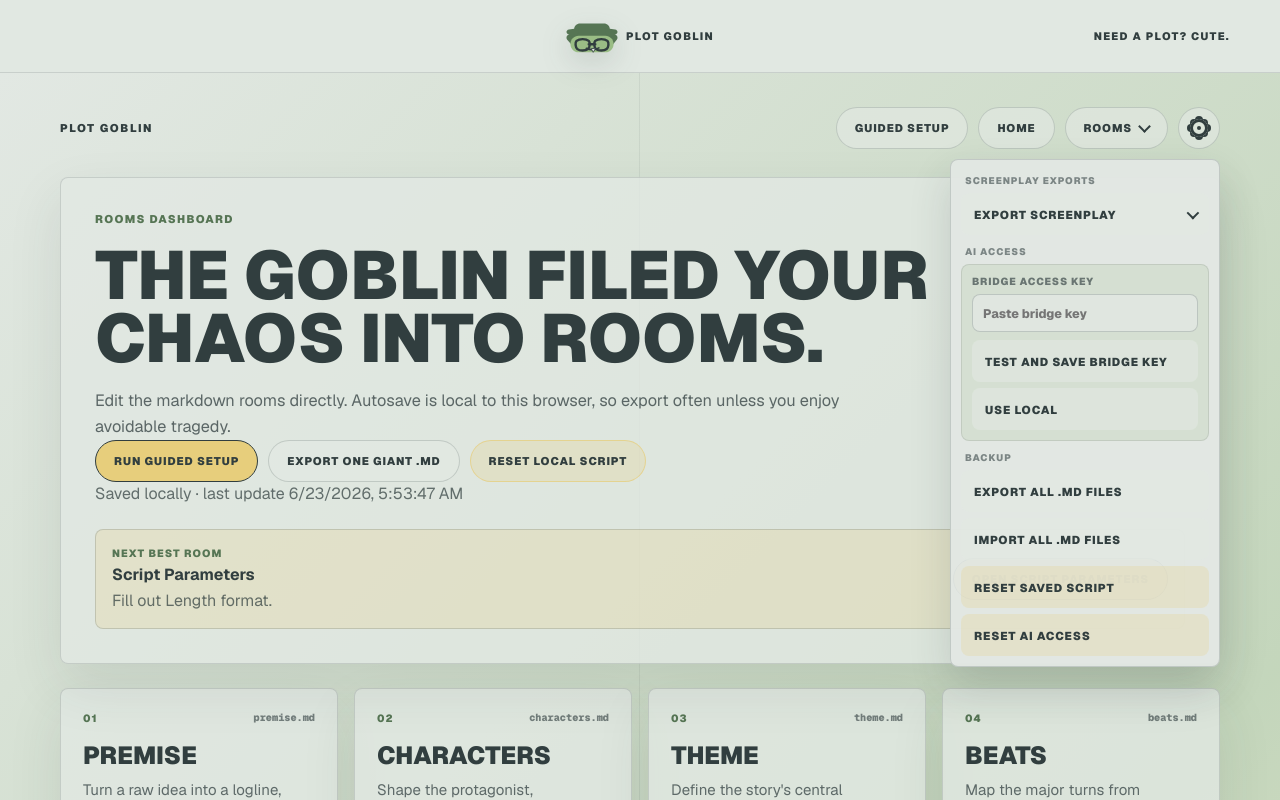
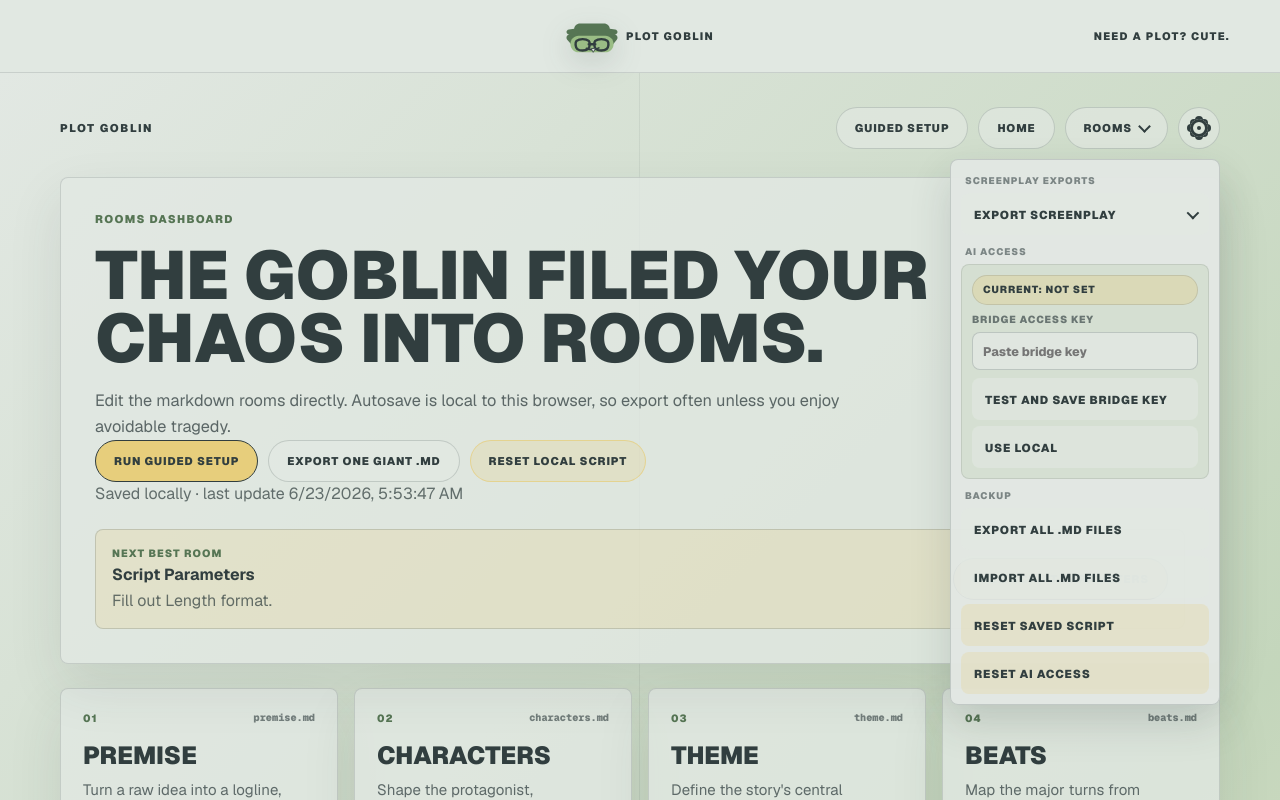
Before and after one commit to tanglefast23/plot-goblin, a Next.js app: page /rooms in a window 1280 px wide. Both pictures are taken after a click on the button "Settings". Shown: the top 800 px of the page. Built offline with nearby package versions, Linux system fonts and the light colour scheme.

Commit message:
Show current AI access mode in settings

```diff
--- a/src/app/workspace.module.css
+++ b/src/app/workspace.module.css
@@ -176,6 +176,20 @@
   background: rgb(var(--goblin-lichen-rgb) / 0.18);
 }
 
+.settingsAccessCurrent {
+  min-height: 30px;
+  margin: 0;
+  border: 1px solid rgb(var(--goblin-night-rgb) / 0.14);
+  border-radius: 999px;
+  padding: 7px 10px;
+  color: var(--goblin-night);
+  background: rgb(var(--goblin-gold-rgb) / 0.3);
+  font-size: 0.64rem;
+  font-weight: 950;
+  letter-spacing: 0.08em;
+  text-transform: uppercase;
+}
+
 .settingsAccessField {
   display: grid;
   gap: 6px;
--- a/src/components/WorkspaceSettingsMenu.tsx
+++ b/src/components/WorkspaceSettingsMenu.tsx
@@ -45,10 +45,20 @@
   }
 }
 
+function currentAiAccessLabel() {
+  const mode = window.localStorage.getItem(ACCESS_MODE_STORAGE_KEY);
+  const hasBridgeKey = Boolean(window.localStorage.getItem(ACCESS_KEY_STORAGE_KEY)?.trim());
+
+  if (mode === "local") return "Local";
+  if (mode === "public" && hasBridgeKey) return "Bridge key";
+  return "Not set";
+}
+
 export function WorkspaceSettingsMenu() {
   const [isOpen, setIsOpen] = useState(false);
   const [exportMenuOpen, setExportMenuOpen] = useState(false);
   const [bridgeKey, setBridgeKey] = useState("");
+  const [aiAccessLabel, setAiAccessLabel] = useState("Not set");
   const [isTestingBridgeKey, setIsTestingBridgeKey] = useState(false);
   const [status, setStatus] = useState("");
   const menuId = useId();
@@ -57,6 +67,7 @@
 
   function syncAiAccessFields() {
     setBridgeKey(window.localStorage.getItem(ACCESS_KEY_STORAGE_KEY) ?? "");
+    setAiAccessLabel(currentAiAccessLabel());
   }
 
   function toggleSettingsMenu() {
@@ -80,6 +91,7 @@
   function resetAiAccess() {
     clearCowriterAccess();
     setBridgeKey("");
+    setAiAccessLabel("Not set");
     setStatus("AI access reset.");
     setExportMenuOpen(false);
     setIsOpen(false);
@@ -113,6 +125,7 @@
       window.localStorage.setItem(ACCESS_KEY_STORAGE_KEY, trimmed);
       window.localStorage.setItem(ACCESS_MODE_STORAGE_KEY, "public");
       setBridgeKey(trimmed);
+      setAiAccessLabel("Bridge key");
       setStatus("Bridge key saved.");
       setExportMenuOpen(false);
       setIsOpen(false);
@@ -128,6 +141,7 @@
     window.localStorage.removeItem(ACCESS_KEY_STORAGE_KEY);
     window.localStorage.setItem(ACCESS_MODE_STORAGE_KEY, "local");
     setBridgeKey("");
+    setAiAccessLabel("Local");
     setStatus("Local AI access selected.");
     setExportMenuOpen(false);
     setIsOpen(false);
@@ -198,6 +212,7 @@
           </div>
           <span className={styles.settingsLabel}>AI access</span>
           <div className={styles.settingsAccessPanel}>
+            <p className={styles.settingsAccessCurrent}>Current: {aiAccessLabel}</p>
             <label className={styles.settingsAccessField}>
               <span>Bridge access key</span>
               <input
```
Also changed, not shown: 1 other file (tests, documents, lock files or other folders).
